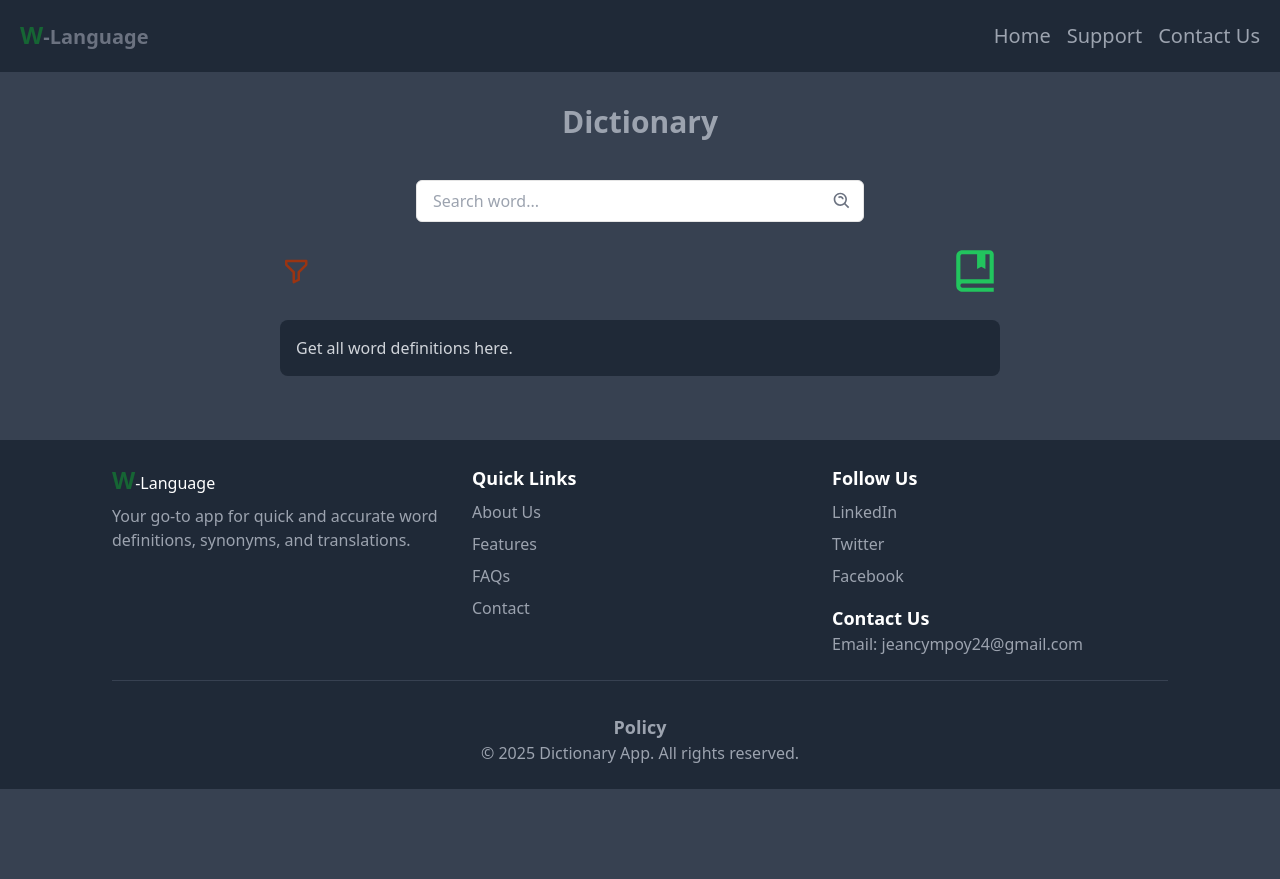
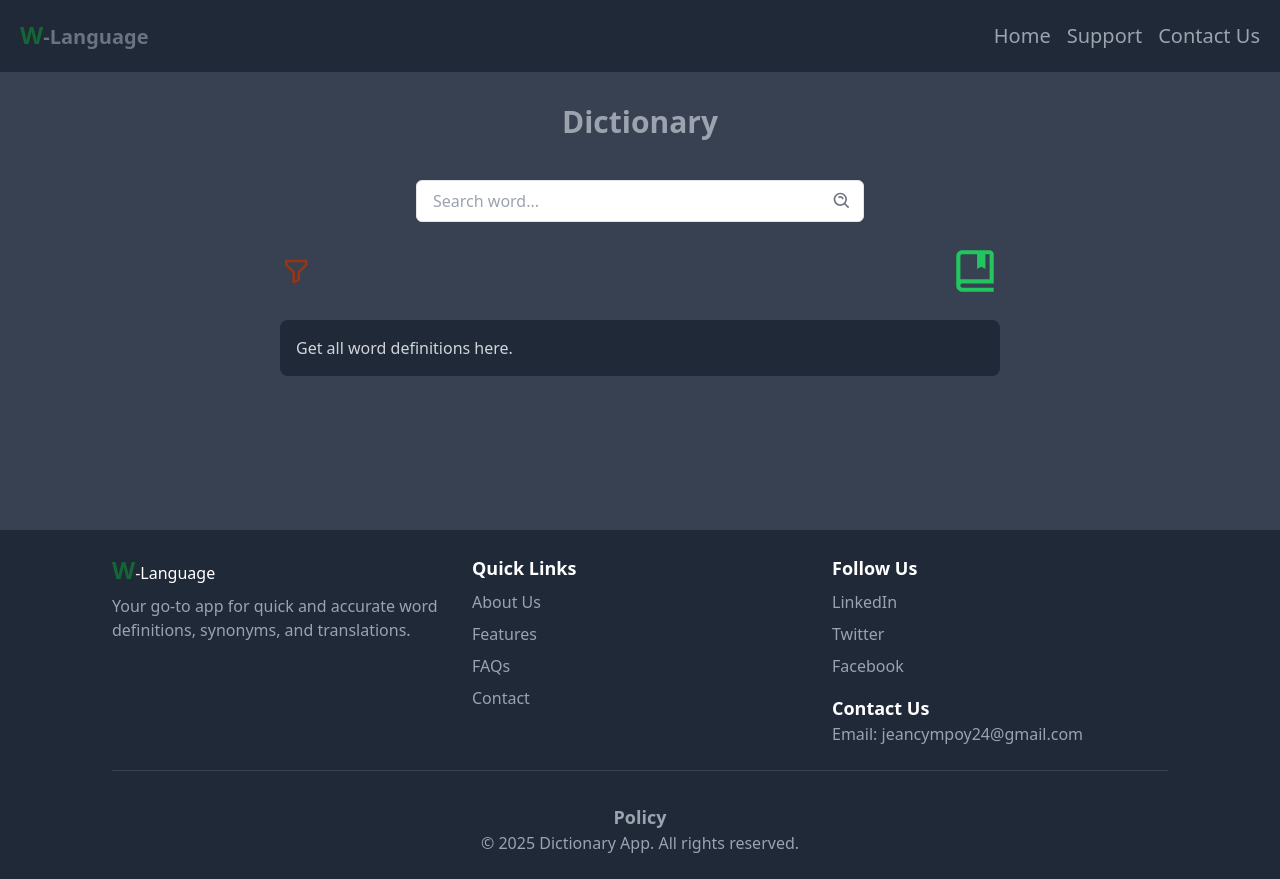
Before and after one commit to TechSupport84/dictionary, a React (Vite) app: page / in a window 1280 px wide. Before the commit the page ends 800 px from the top, so only its background shows below. Built offline with nearby package versions, Linux system fonts and the light colour scheme.

Commit message:
updated Ads

```diff
--- a/src/components/GoogleAd.tsx
+++ b/src/components/GoogleAd.tsx
@@ -9,7 +9,7 @@ interface GoogleAdProps {
 // Extend the Window interface for TypeScript support
 declare global {
   interface Window {
-    adsbygoogle: Array<Record<string, unknown>>;
+    adsbygoogle?: Array<Record<string, unknown>>;
   }
 }
 
@@ -18,7 +18,7 @@ const GoogleAd: React.FC<GoogleAdProps> = ({ slot, format = "auto", fullWidthRes
     if (typeof window !== "undefined") {
       const scriptId = "adsbygoogle-js";
 
-      // Check if AdSense script is already present
+      // Check if AdSense script is already loaded
       if (!document.getElementById(scriptId)) {
         const script = document.createElement("script");
         script.id = scriptId;
@@ -29,15 +29,23 @@ const GoogleAd: React.FC<GoogleAdProps> = ({ slot, format = "auto", fullWidthRes
 
         // Ensure ads load only after script is ready
         script.onload = () => {
+          setTimeout(() => {
             if (window.adsbygoogle) {
               window.adsbygoogle.push({});
             }
+          }, 500); // Add slight delay to bypass tracking prevention
+        };
+
+        script.onerror = () => {
+          console.error("Google AdSense script failed to load.");
         };
       } else {
         // Script is already loaded, just push ads
+        setTimeout(() => {
           if (window.adsbygoogle) {
             window.adsbygoogle.push({});
           }
+        }, 500);
       }
     }
   }, []);
@@ -45,11 +53,12 @@ const GoogleAd: React.FC<GoogleAdProps> = ({ slot, format = "auto", fullWidthRes
   return (
     <ins
       className="adsbygoogle"
-      style={{ display: "block" }}
+      style={{ display: "block", minHeight: "90px" }} // Ensure height to avoid blank space
       data-ad-client="ca-pub-8628829898524808"
       data-ad-slot={slot}
       data-ad-format={format}
       data-full-width-responsive={fullWidthResponsive ? "true" : "false"}
+      data-adsbygoogle-status="done"
     ></ins>
   );
 };
```
Also changed, not shown: 1 other file (tests, documents, lock files or other folders). Lines whose indentation alone changed are shown as unchanged.
